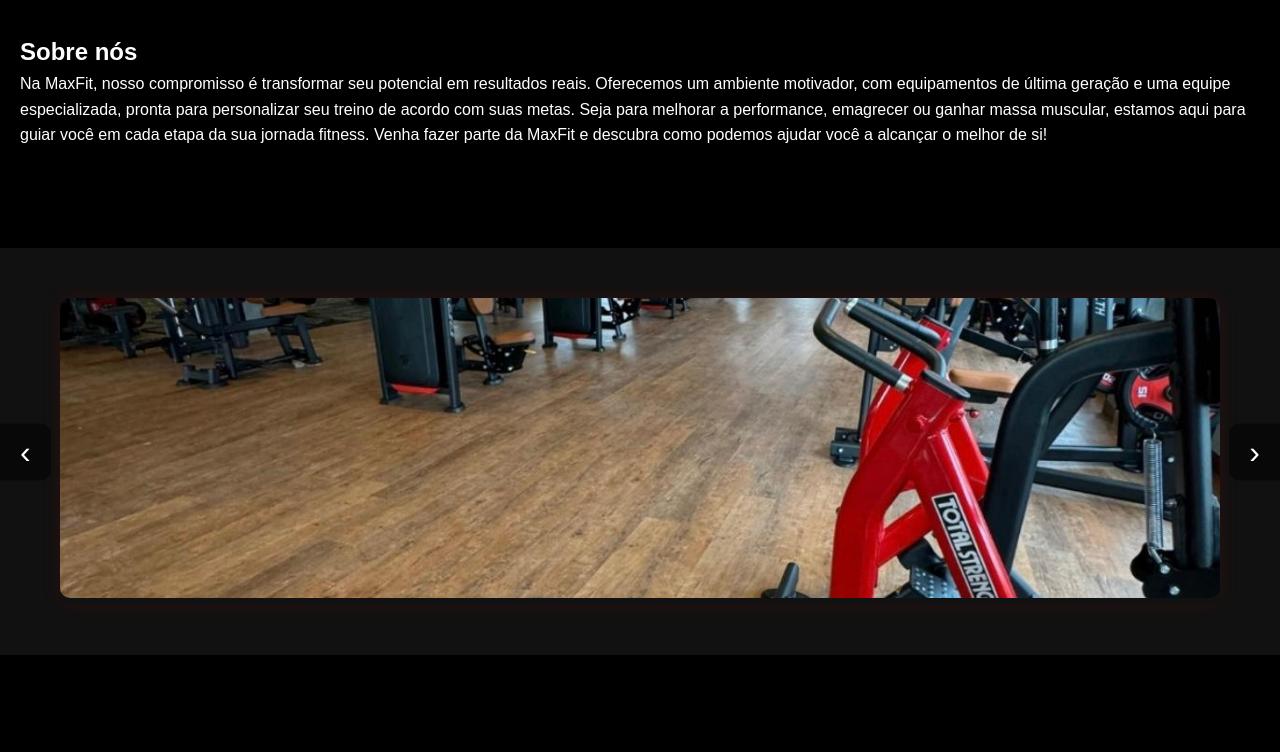
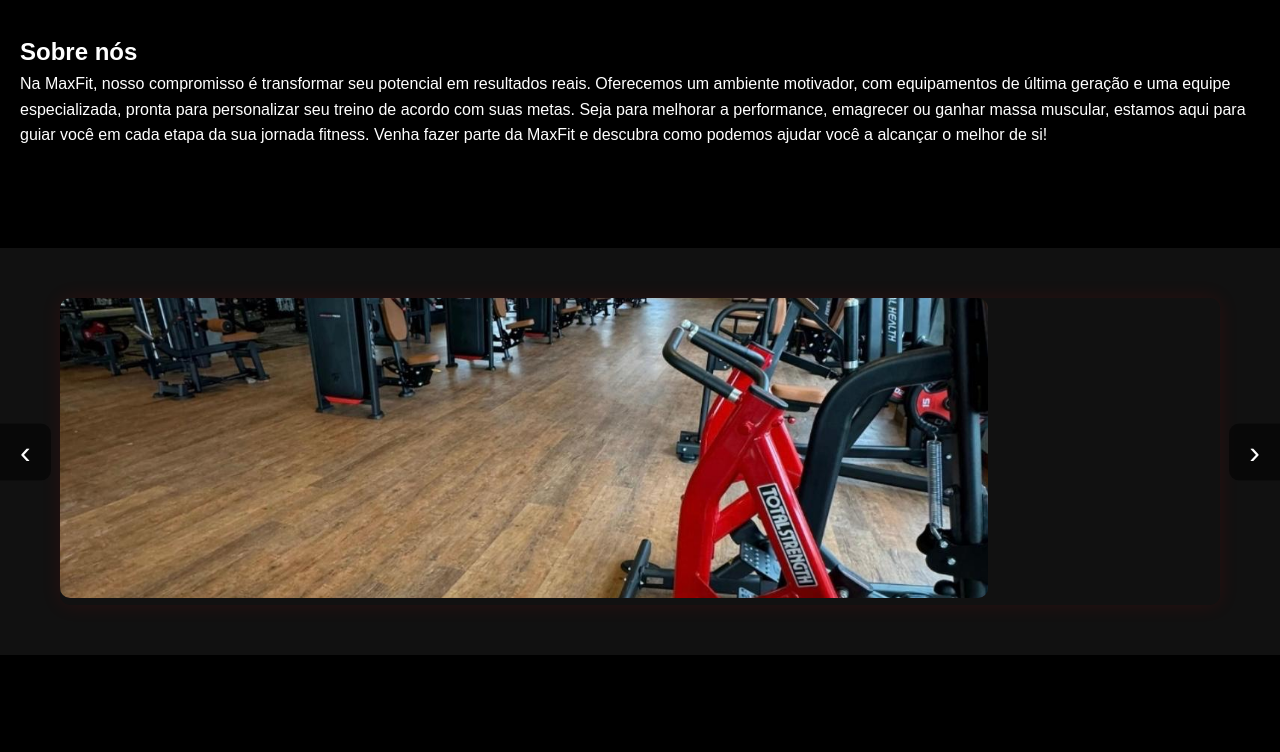
Before and after one commit to andersonjr667/MaxFit, a plain HTML site: page index.html in a window 1280 px wide. Shown: the part 1032-1784 px from the top of the page. Drawn offline with Linux system fonts and the light colour scheme.

Commit message:
Update styles.css

```diff
--- a/styles.css
+++ b/styles.css
@@ -236,8 +236,8 @@ section.visible {
 }
 
 .carrossel-item img {
-  width: 100%;
-  height: 300px; /* Tamanho ajustado */
+  width: 80%; /* Largura ajustada */
+  height: 300px; /* Altura ajustada */
   object-fit: cover;
   border-radius: 10px;
 }
```
